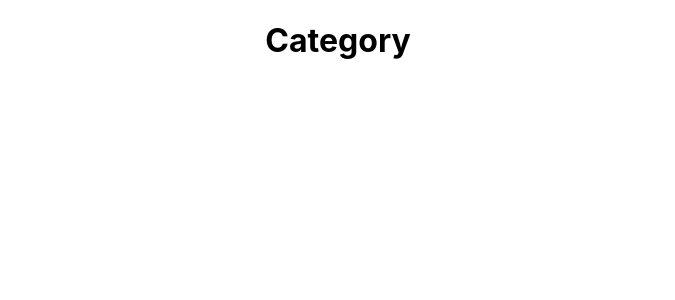
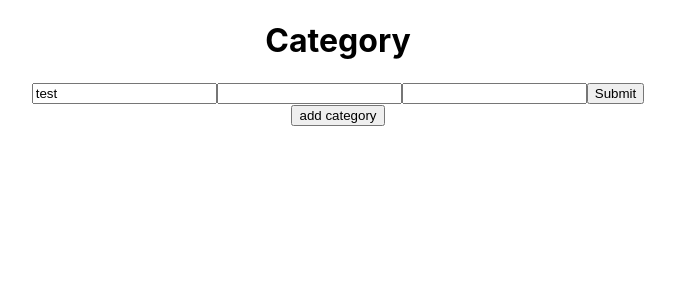
Before and after one commit to DB01-4/24eat-admin, a React (Create React App) app: page /category in a window 1280 px wide. Shown: the top 300 px of the page, without its empty margins (302-977 px from the left). Built offline with nearby package versions, Linux system fonts and the light colour scheme.

Commit message:
add category

```diff
--- a/package.json
+++ b/package.json
@@ -6,8 +6,10 @@
     "@testing-library/jest-dom": "^5.14.1",
     "@testing-library/react": "^11.2.7",
     "@testing-library/user-event": "^12.8.3",
+    "axios": "^0.22.0",
     "react": "^17.0.2",
     "react-dom": "^17.0.2",
+    "react-hook-form": "^7.17.2",
     "react-router-dom": "^5.3.0",
     "react-scripts": "4.0.3",
     "web-vitals": "^1.1.2"
--- a/src/Pages/Category.js
+++ b/src/Pages/Category.js
@@ -1,12 +1,37 @@
 import React from "react";
+import { useForm } from "react-hook-form";
+import axios from "axios";
 
-export default class Category extends React.Component {
+export default function Category(){
 
-    render() {
+    const { register, handleSubmit, formState: { errors } } = useForm();
+    const onSubmit = data =>
+    axios.post('http://localhost:8080/categories', data)
+      .then(function (response) {
+        console.log(response);
+      })
+      .catch(function (error) {
+        console.log(error);
+        console.log(data);
+    });
+
         return (
             <div>
                 <h1>Category</h1>
+                <form onSubmit={handleSubmit(onSubmit)}>
+                    <input defaultValue="test" {...register("name", { required: true })} />
+                    {errors.exampleRequired && <p>This field is required</p>}
+
+                    <input {...register("description", { required: true })} />
+                    {errors.exampleRequired && <p>This field is required</p>}
+
+                    <input {...register("image", { required: true })} />
+                    {errors.exampleRequired && <p>This field is required</p>}
+
+                    <input type="submit" />
+                </form>
+                <button> add category</button>
             </div>
         )
-    }
+
 }
```
Also changed, not shown: 1 other file (tests, documents, lock files or other folders).
